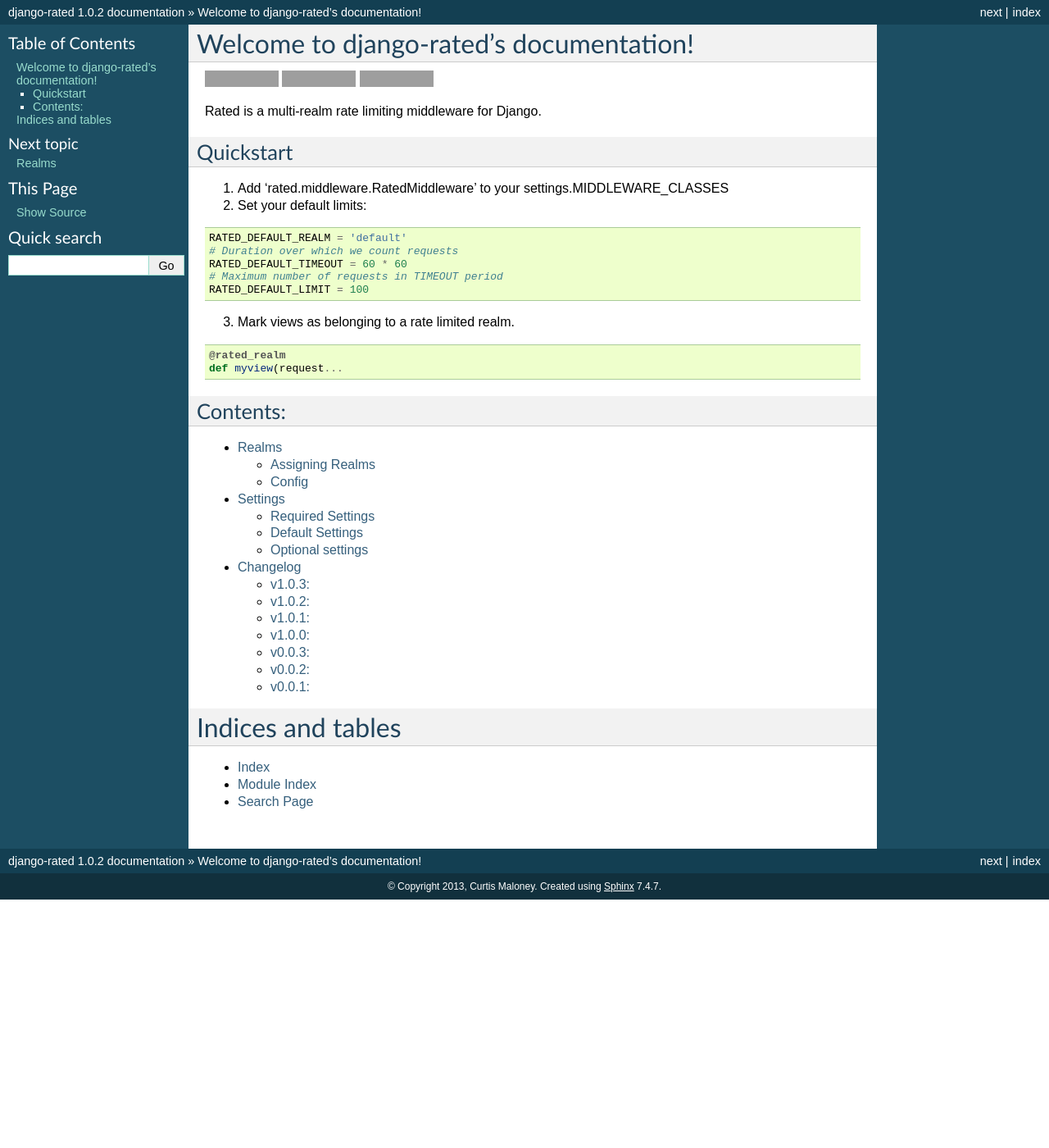
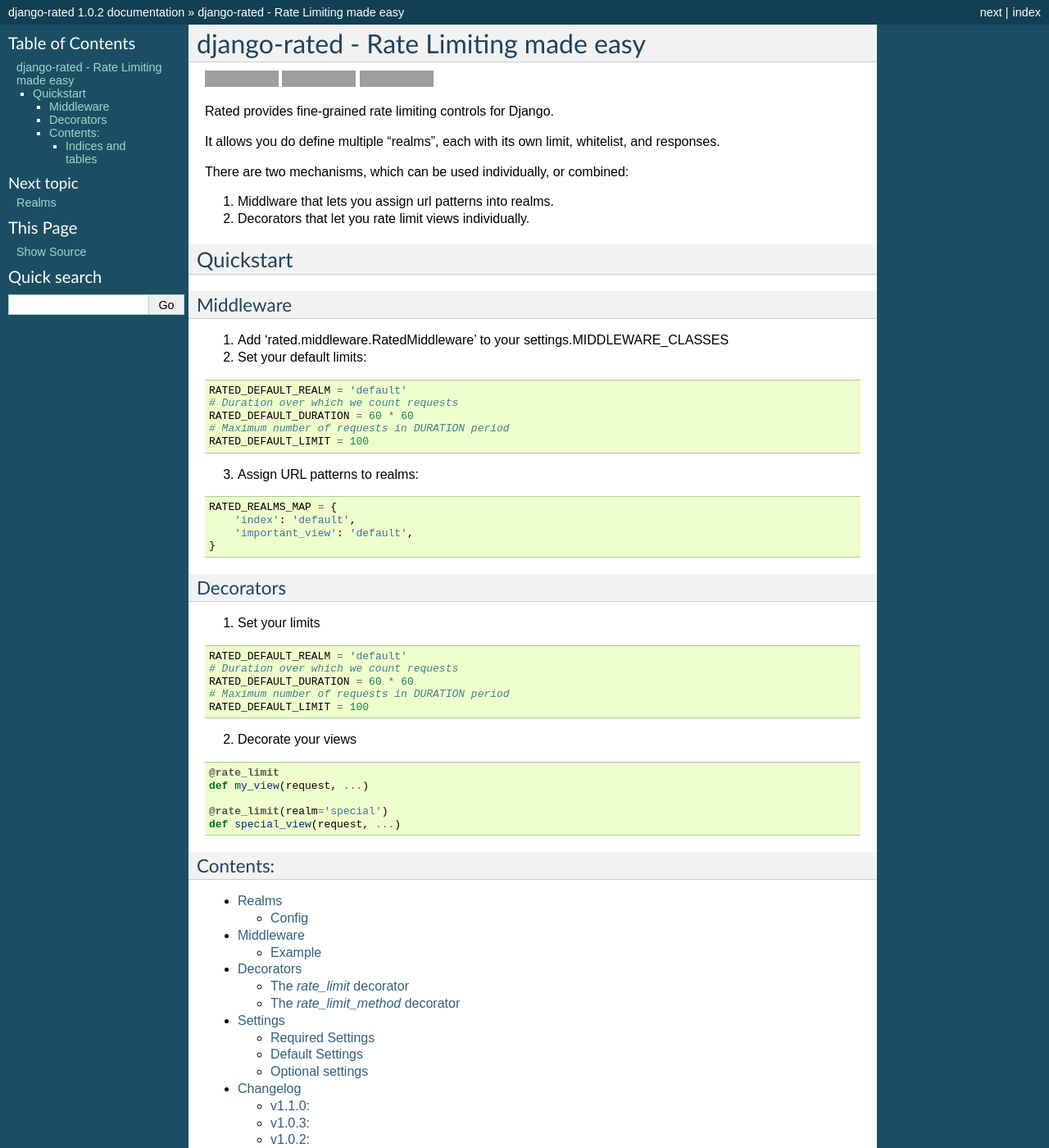
Before and after one commit to funkybob/django-rated, a Sphinx documentation site: the page built from docs/index.rst, in a window 1280 px wide and 1400 px high. Shown: the whole window at 82% size. Built offline with Sphinx 7.4.7, drawn with Linux system fonts in a browser that asks for light colours; some of the changed text lies outside the part shown; grey boxes are pictures that could not be loaded.

Commit message:
Update docs for new structure

```diff
--- /dev/null
+++ b/docs/decorators.rst
@@ -0,0 +1,63 @@
+==========
+Decorators
+==========
+
+If you want to be very selective in where you rate limit, or only have a few
+views you want to limit, the decorator approach is probably best.
+
+The `rate_limit` decorator
+==========================
+
+Example
+-------
+
+Here's an example of rate-limiting at view definition:
+
+.. code-block:: python
+
+    from rated.decorators import rate_limit
+
+    # This will place the view in the RATED_DEFAULT_REALM realm
+    @rate_limit
+    def first_view(request, ...):
+
+    # This will place the view in the 'special' realm
+    @rate_limit(realm='special')
+    def special_view(request, ...):
+
+Alternatively, you can decorate views in your url patterns:
+
+.. code-block:: python
+
+    urlpatterns = patterns('',
+        url(r'^special/$', rate_limit(special_view, 'special')),
+        url(r'^$', rate_limit(CBView.as_view())),
+    )
+
+The `rate_limit_method` decorator
+=================================
+
+This decorator allows you to apply rate-limiting on any view-like method in a
+class-based view.  That is, any method that is passed request, and expected to
+return a HttpResponse class.
+
+At its simples, it can be used to decorate the `dispatch` method of any CBV.
+However, it can also be used to decorate the `get` or `post` method, allowing
+you to rate limit based on HTTP verb.
+
+Additionally, if you are using ``django-nap``, this can be used to rate-limit
+individual handler methods.
+
+Example
+-------
+
+Here's an example of rate-liming only posting of new support request tickets:
+
+.. code-block:: python
+
+    class CreateRequestView(CreateView):
+        model = SupportRequest
+
+        @rate_limit_method(realm='support')
+        def post(self, request, *args, **kwargs):
+            return super(CreateRequestView, self).post(request, *args, **kwargs)
--- a/docs/index.rst
+++ b/docs/index.rst
@@ -3,8 +3,9 @@
    You can adapt this file completely to your liking, but it should at least
    contain the root `toctree` directive.
 
-Welcome to django-rated's documentation!
-========================================
+======================================
+django-rated - Rate Limiting made easy
+======================================
 
 .. image:: https://travis-ci.org/funkybob/django-rated.png
            :target: https://secure.travis-ci.org/funkybob/django-rated.png?branch=master
@@ -15,9 +16,21 @@
 .. image:: https://pypip.in/v/django-rated/badge.png
            :target: https://crate.io/packages/django-rated
 
-Rated is a multi-realm rate limiting middleware for Django.
+Rated provides fine-grained rate limiting controls for Django.
 
+It allows you do define multiple "realms", each with its own limit, whitelist,
+and responses.
+
+There are two mechanisms, which can be used individually, or combined:
+
+1. Middlware that lets you assign url patterns into realms.
+2. Decorators that let you rate limit views individually.
+
+----------
 Quickstart
+----------
+
+Middleware
 ----------
 
 1. Add 'rated.middleware.RatedMiddleware' to your settings.MIDDLEWARE_CLASSES
@@ -28,17 +41,41 @@
 
    RATED_DEFAULT_REALM = 'default'
    # Duration over which we count requests
-   RATED_DEFAULT_TIMEOUT = 60 * 60
-   # Maximum number of requests in TIMEOUT period
+   RATED_DEFAULT_DURATION = 60 * 60
+   # Maximum number of requests in DURATION period
    RATED_DEFAULT_LIMIT = 100
 
-3. Mark views as belonging to a rate limited realm.
+3. Assign URL patterns to realms:
 
 .. code-block:: python
 
-   @rated_realm
-   def myview(request...
+    RATED_REALMS_MAP = {
+        'index': 'default',
+        'important_view': 'default',
+    }
 
+Decorators
+----------
+
+1. Set your limits
+
+.. code-block:: python
+
+   RATED_DEFAULT_REALM = 'default'
+   # Duration over which we count requests
+   RATED_DEFAULT_DURATION = 60 * 60
+   # Maximum number of requests in DURATION period
+   RATED_DEFAULT_LIMIT = 100
+
+2. Decorate your views
+
+.. code-block:: python
+
+    @rate_limit
+    def my_view(request, ...)
+
+    @rate_limit(realm='special')
+    def special_view(request, ...)
 
 Contents:
 ---------
@@ -47,6 +84,8 @@
    :maxdepth: 2
 
    realms
+   middleware
+   decorators
    settings
    changelog
 
--- /dev/null
+++ b/docs/middleware.rst
@@ -0,0 +1,30 @@
+==========
+Middleware
+==========
+
+If you're expecting to need to rate limit a large number of views, it's easier
+to use the RatedMiddleware.  This also allows you to rate limit views from 3rd
+party apps.
+
+This will check each request to see if its url pattern name is in
+settings.RATED_REALM_MAP.  This setting is a dict which maps url pattern names
+to realms.
+
+Example
+=======
+
+Here is an example of rate limiting all the views in the default auth password
+reset pattern:
+
+.. code-block:: python
+
+    RATED_REALM_MAP = {
+        'password_reset': 'password',
+        'password_reset_done': 'password',
+        'password_reset_confirm': 'password',
+        'password_reset_complete': 'password',
+    }
+
+    RATED_REALMS = {
+        'password': dict(limit=10, duration=10*60),
+    }
--- a/docs/realms.rst
+++ b/docs/realms.rst
@@ -2,92 +2,26 @@
 Realms
 ======
 
-All views in the same realm are considered the same in terms of rate limiting.
-This allows you to rate-limit access to a collection of views as a while, such
+All views in the same realm are considered equally in terms of rate limiting.
+This allows you to rate-limit access to a collection of views as a whole, such
 as an API or registration process.
 
-Each realm can have its own timeout, limit, respones code/message, and
+Each realm can have its own duration, limit, respones code/message, and
 whitelist.  If not specified for a realm, these will fall back to the defaults.
-
-Assigning Realms
-================
-
-There are two ways to assign a realm to a view.
-
-rated_realm decorator
----------------------
-
-The first is with the ``rated_realm`` decorator.
-
-.. code-block:: python
-
-    from rated.decorators import rated_realm
-
-    # Mark a view as in the RATED_DEFAULT_REALM realm
-    @rated_realm
-    def first_view(request):
-        ...
-
-    @rated_realm(realm='neverwhere')
-    def door(request):
-        ...
-
-It can also be used in url patterns, for instance with Class-Based Views
-
-.. code-block:: python
-
-    # Place view in default realm
-    url(r'^$', rated_realm(myview))
-    # Place view in a different realm
-    url(r'^$', rated_realm(myview, realm='foo'))
-    # Place CBV in a realm
-    url(r'^$', rated_realm(MyView.as_view()))
-
-rate_limit decorator
---------------------
-
-Instead of adding the middleware, you can use the `rate_limit` decorator
-directly on views.
-
-.. code-block:: python
-
-    from rated.decorators import rate_limit
-
-    @rate_limit
-    def first_view(request):
-        ...
-
-    @rate_limt(realm='other')
-    def other_view(request):
-        ...
-
-For Class-Based Views, and django-nap Publishers, there is also
-`rate_limit_method`, which works identically to `rate_limit`.
-
-
-Realm map
----------
-
-The second method is by using the RATED_REALM_MAP setting.  This allows you to
-map url pattern names to realms.  This has two advantages:
-
-1. It allows you to rate limit views in 3rd party realms without editing their
-   code.
-2. It lets you conditionally rate limit a view.
 
 Config
 ======
 
 Each Realm is configured by a dict with any of the following keys:
 
-timeout::
+duration::
 
     Duration (in seconds) for which the rate limiting applies.
-    If not specified, this defaults to RATED_DEFAULT_TIMEOUT
+    If not specified, this defaults to RATED_DEFAULT_DURATION
 
 limit::
 
-    Maximum requets allowed from a single client in the timeout duration.
+    Maximum requets allowed from a single client in the duration.
     If not specified, this defaults to RATED_DEFAULT_LIMIT
 
 code::
@@ -114,7 +48,7 @@
         # Limit access to the 'user_api' Realm to 10 requests in the last half hour.
         'user_api': {
             'limit': 10,
-            'timeout': 60 * 30,
+            'duration': 60 * 30,
         },
         # Return a 501 response when limited
         'signup': dict(code=501),
```
Also changed, not shown: docs/changelog.rst (+12 -0 lines).
